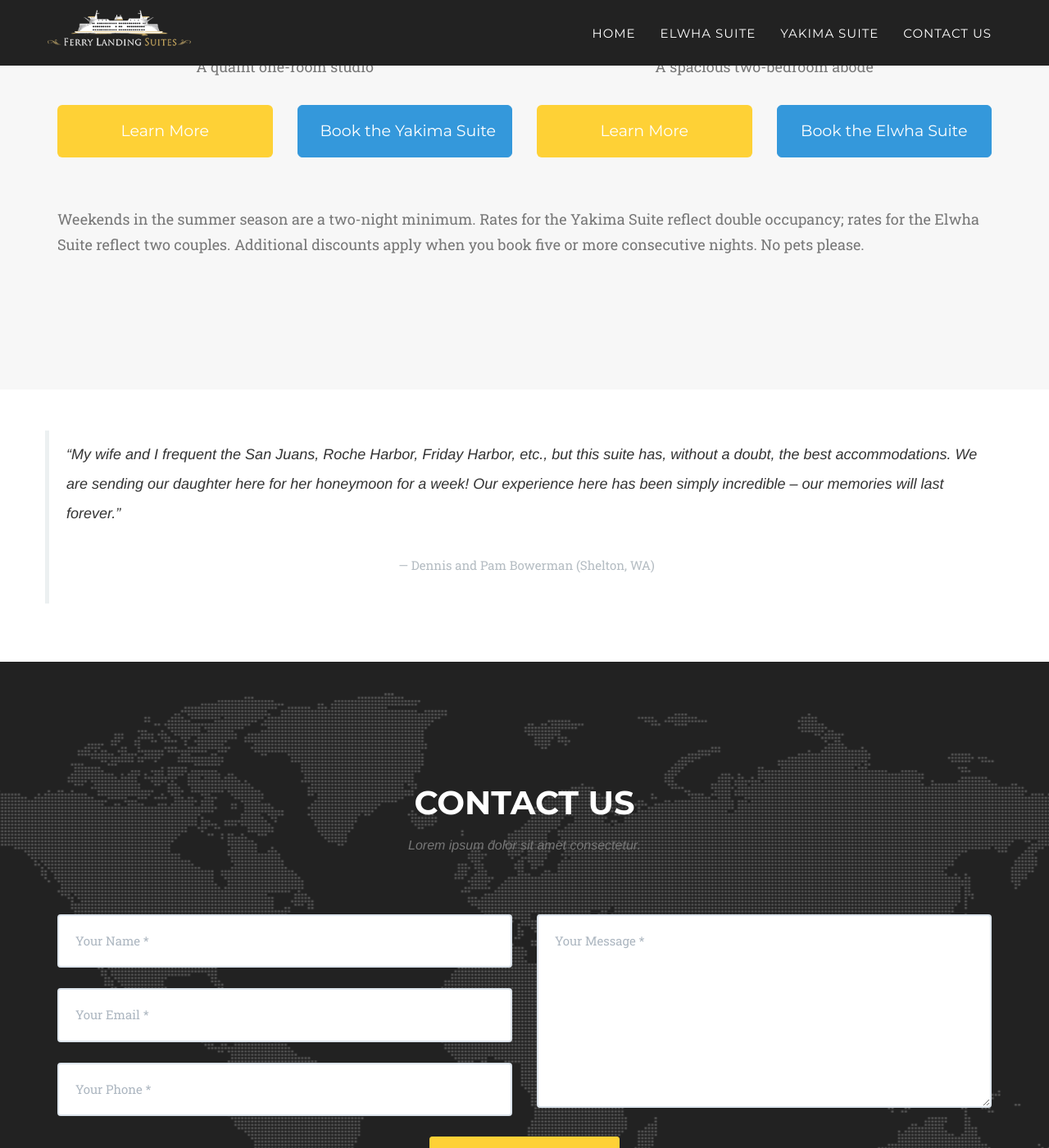
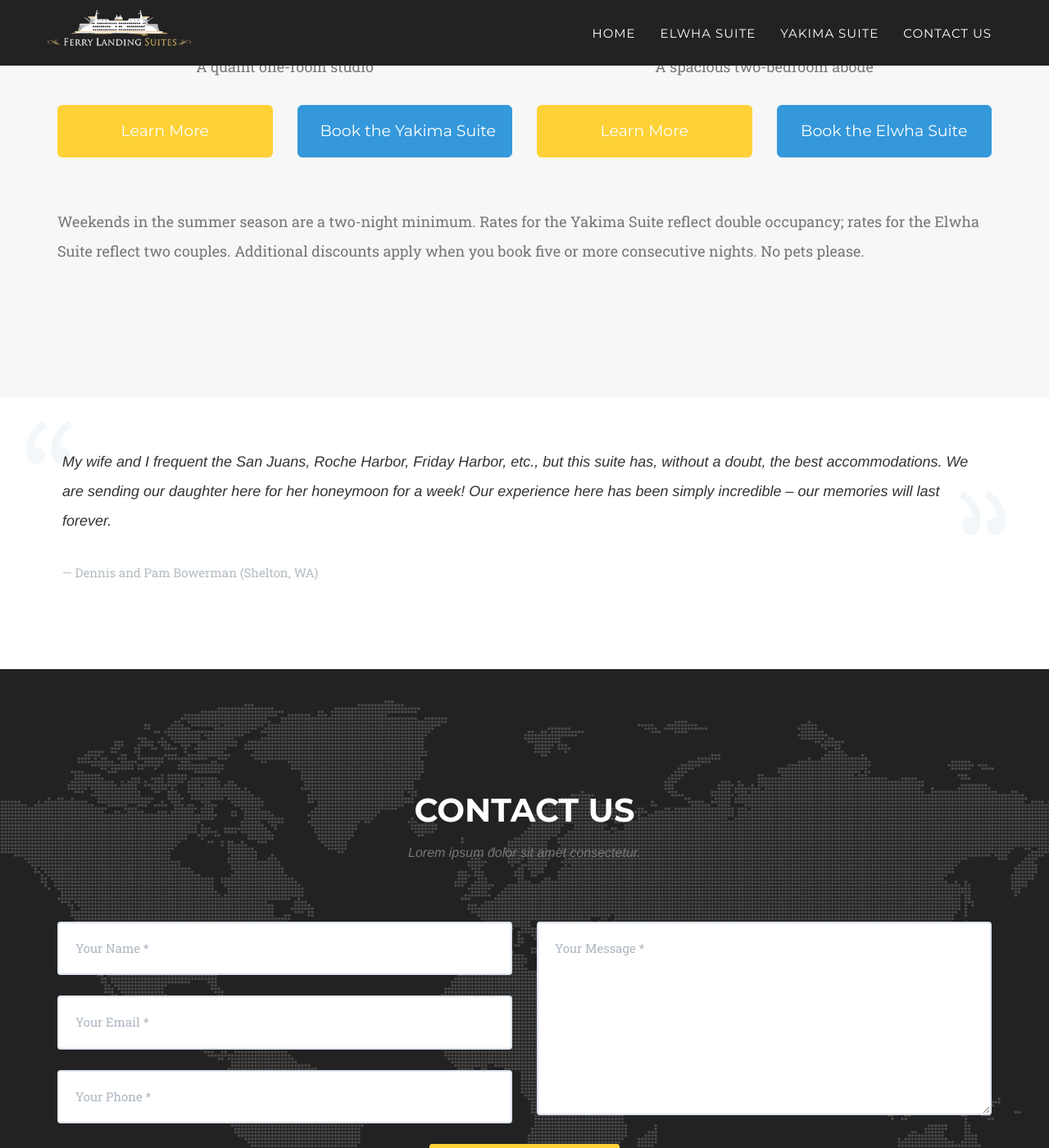
Before and after one commit to wesedholm/ferrylandingsuites, a Jekyll site: the page built from index.md, in a window 1280 px wide and 1400 px high, scrolled down 1623 px. Shown: the whole window at 82% size. Built offline with Jekyll 4.4.1, drawn with Linux system fonts in a browser that asks for light colours; some web fonts are replaced.

Commit message:
Worked on quote

```diff
--- a/_includes/quote.html
+++ b/_includes/quote.html
@@ -3,7 +3,7 @@
         <div class="row">
             <blockquote>
                 <p>
-                    “My wife and I frequent the San Juans, Roche Harbor, Friday Harbor, etc., but this suite has, without a doubt, the best accommodations. We are sending our daughter here for her honeymoon for a week! Our experience here has been simply incredible – our memories will last forever.”
+                    My wife and I frequent the San Juans, Roche Harbor, Friday Harbor, etc., but this suite has, without a doubt, the best accommodations. We are sending our daughter here for her honeymoon for a week! Our experience here has been simply incredible – our memories will last forever.
                 </p>
                 <footer>Dennis and Pam Bowerman (Shelton, WA)</footer>
               </blockquote>
--- a/_sass/helpers.scss
+++ b/_sass/helpers.scss
@@ -30,4 +30,45 @@
 .desc {
     font-size: 18px;
     color: $color_muted;
+    line-height: 2;
 }
+
+blockquote {
+    position: relative;
+    border: none;
+    &::before {
+        position: absolute;
+        display: block;
+        content: "";
+        width: 56px;
+        height: 56px;
+        top: -23px;
+        left: -23px;
+        z-index: -1;
+        background-size: contain;
+        background-position: center;
+        background-repeat: no-repeat;
+        background-image: url(/assets/img/quote.svg);
+    }
+    p:last-of-type {
+        position: relative;
+        &::after {
+            position: absolute;
+            display: block;
+            content: "";
+            width: 56px;
+            height: 56px;
+            bottom: 0;
+            right: -23px;
+            z-index: -1;
+            background-size: contain;
+            background-position: center;
+            background-repeat: no-repeat;
+            background-image: url(/assets/img/quote.svg);
+            transform: rotateY(180deg);
+        }
+    }
+    footer {
+        text-align: left;
+    }
+}
```
Also changed, not shown: assets/img/quote.svg (added).
